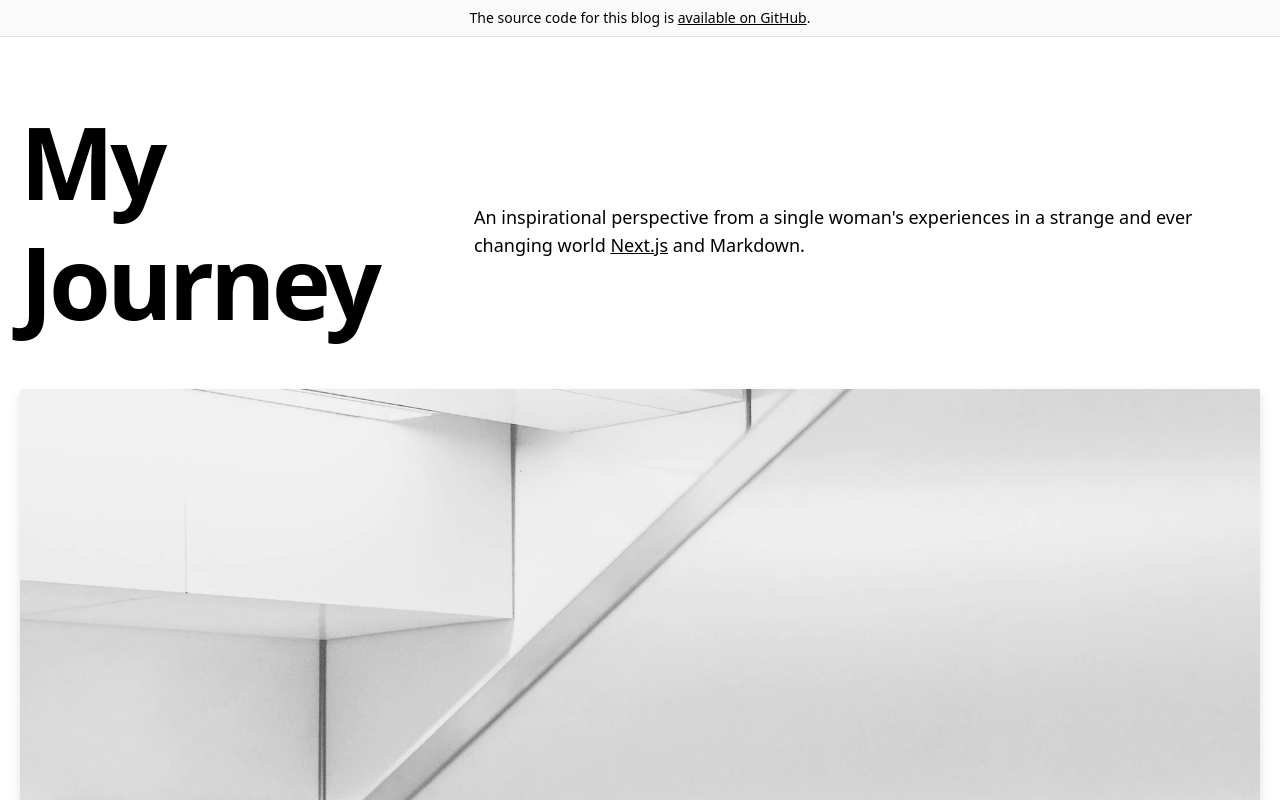
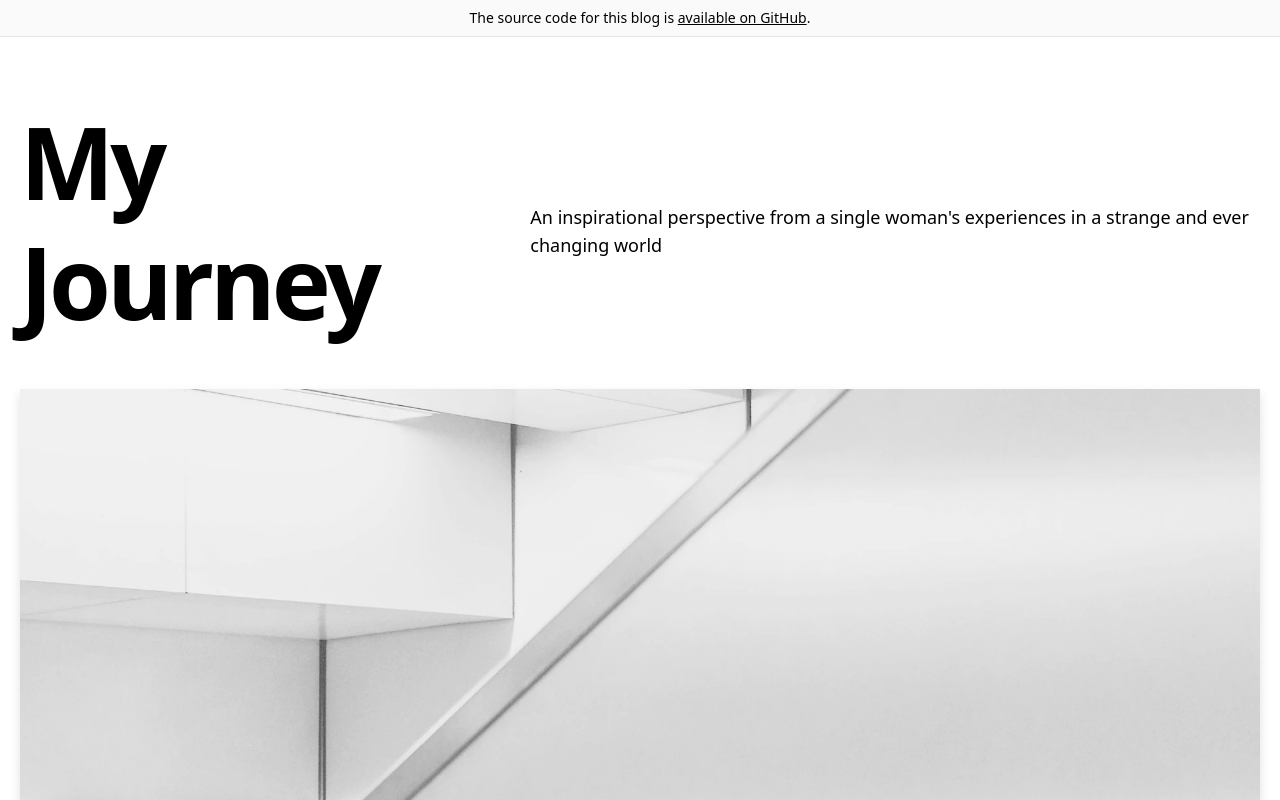
Before and after one commit to lreynolds188/MyJourney, a Next.js app: page / in a window 1280 px wide. Shown: the top 800 px of the page. Built offline with nearby package versions, Linux system fonts and the light colour scheme.

Commit message:
Update intro.tsx

```diff
--- a/components/intro.tsx
+++ b/components/intro.tsx
@@ -11,10 +11,7 @@ const Intro = () => {
         <a
           href="https://nextjs.org/"
           className="underline hover:text-blue-600 duration-200 transition-colors"
-        >
-          Next.js
-        </a>{' '}
-        and {CMS_NAME}.
+        ></a>
       </h4>
     </section>
   )
```
